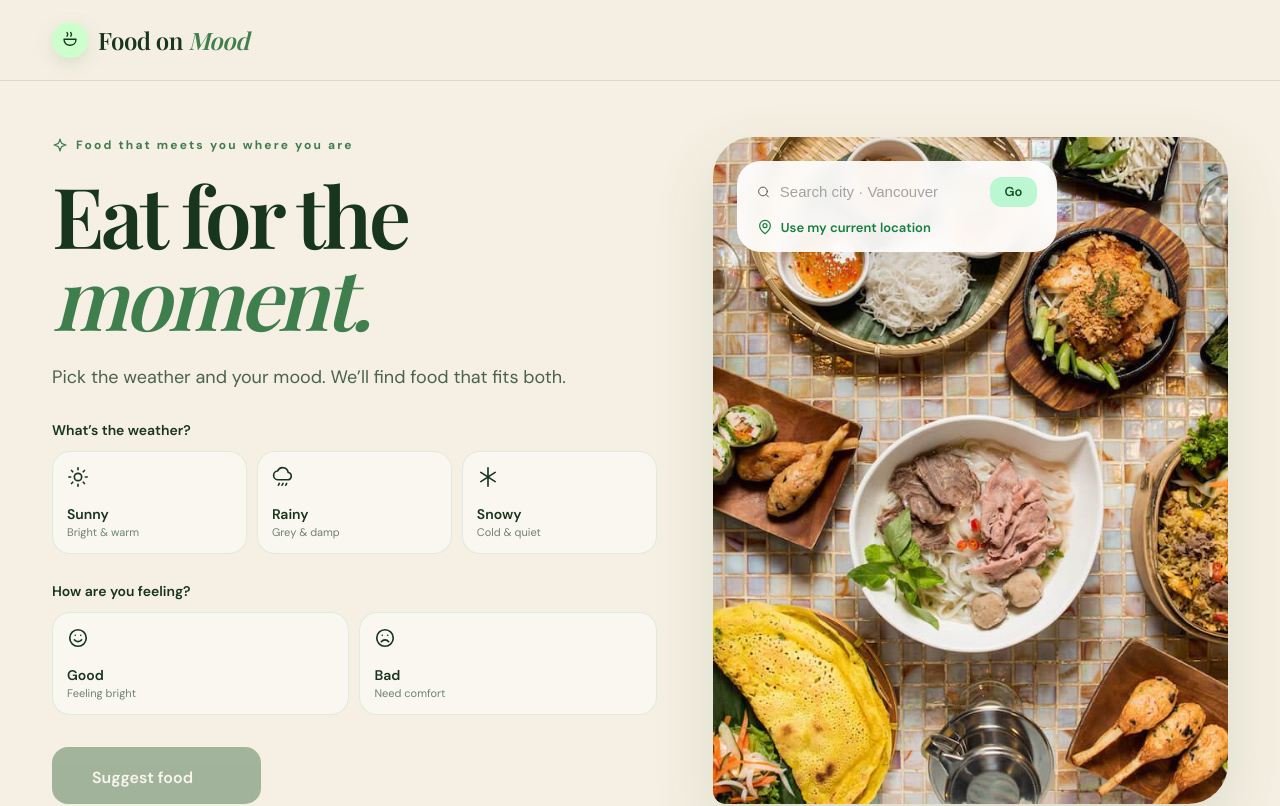
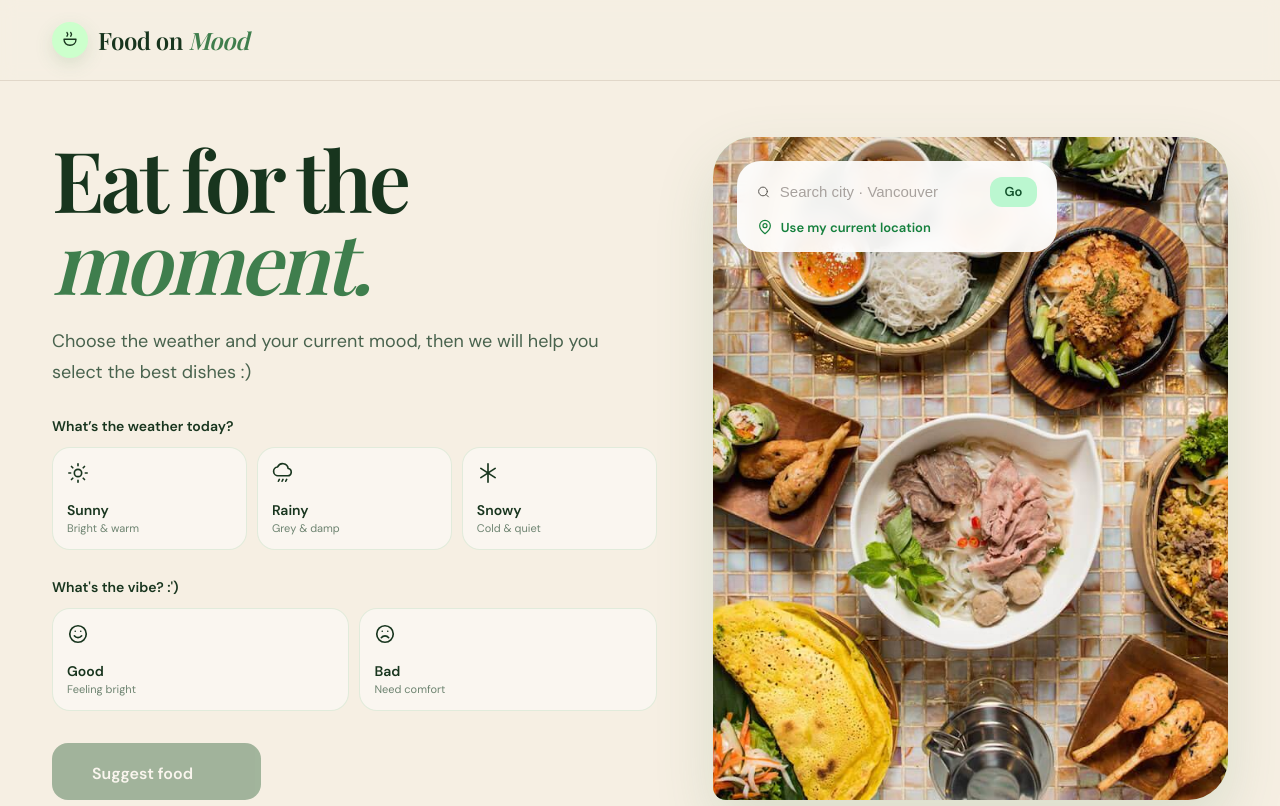
Before and after one commit to andrewhuynh6/Fall-Hacks-Project, a React (Vite) app in the folder food-on-mood/: page / in a window 1280 px wide. Shown: the top 806 px of the page. Built offline with nearby package versions, Linux system fonts and the light colour scheme; a web font is replaced by a local one.

Commit message:
change messages

```diff
--- a/food-on-mood/src/App.jsx
+++ b/food-on-mood/src/App.jsx
@@ -433,21 +433,18 @@ export default function App() {
       <section className="container hero">
         <div className="hero__grid">
           <div className="hero__copy">
-            <p className="eyebrow">
-              <Icon name="sparkle" size={16} /> Food that meets you where you
-              are
-            </p>
+
             <h1 className="title">
               Eat for the
               <br />
               <em>moment.</em>
             </h1>
             <p className="lead">
-              Pick the weather and your mood. We’ll find food that fits both.
+              Choose the weather and your current mood, then we will help you select the best dishes :)
             </p>
 
             <div className="group">
-              <h2 className="group__title">What’s the weather?</h2>
+              <h2 className="group__title">What’s the weather today?</h2>
               <div className="choices choices--3">
                 {WEATHERS.map((item) => (
                   <ChoiceButton
@@ -461,7 +458,7 @@ export default function App() {
             </div>
 
             <div className="group">
-              <h2 className="group__title">How are you feeling?</h2>
+              <h2 className="group__title">What's the vibe? :') </h2>
               <div className="choices choices--2">
                 {MOODS.map((item) => (
                   <ChoiceButton
@@ -639,7 +636,6 @@ export default function App() {
           <span className="logo__text">
             Food on <em>Mood</em>
           </span>
-          <p>A little inspiration, whatever the weather.</p>
         </div>
       </footer>
     </main>
```
